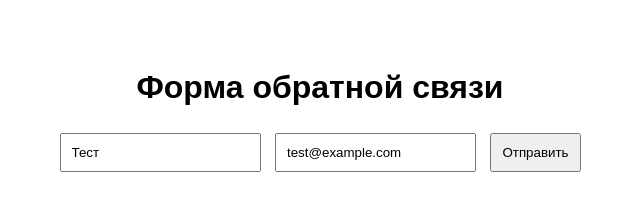
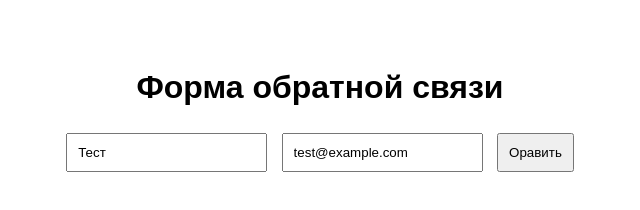
Before and after one commit to Sheldyon/ci-cd-demo, a website: page index.html in a window 1280 px wide. Shown: the whole page, without its empty margins (320-960 px from the left). Drawn offline with Linux system fonts and the light colour scheme.

Commit message:
Test: FIX button texts

```diff
--- a/index.html
+++ b/index.html
@@ -15,7 +15,7 @@
     <form id="testForm">
         <input type="text" id="name" placeholder="Ваше имя" value="Тест">
         <input type="email" id="email" placeholder="Email" value="test@example.com">
-        <button type="submit" id="submitBtn">Отправить</button>
+        <button type="submit" id="submitBtn">Оравить</button>
     </form>
     <div id="message"></div>
 
```
